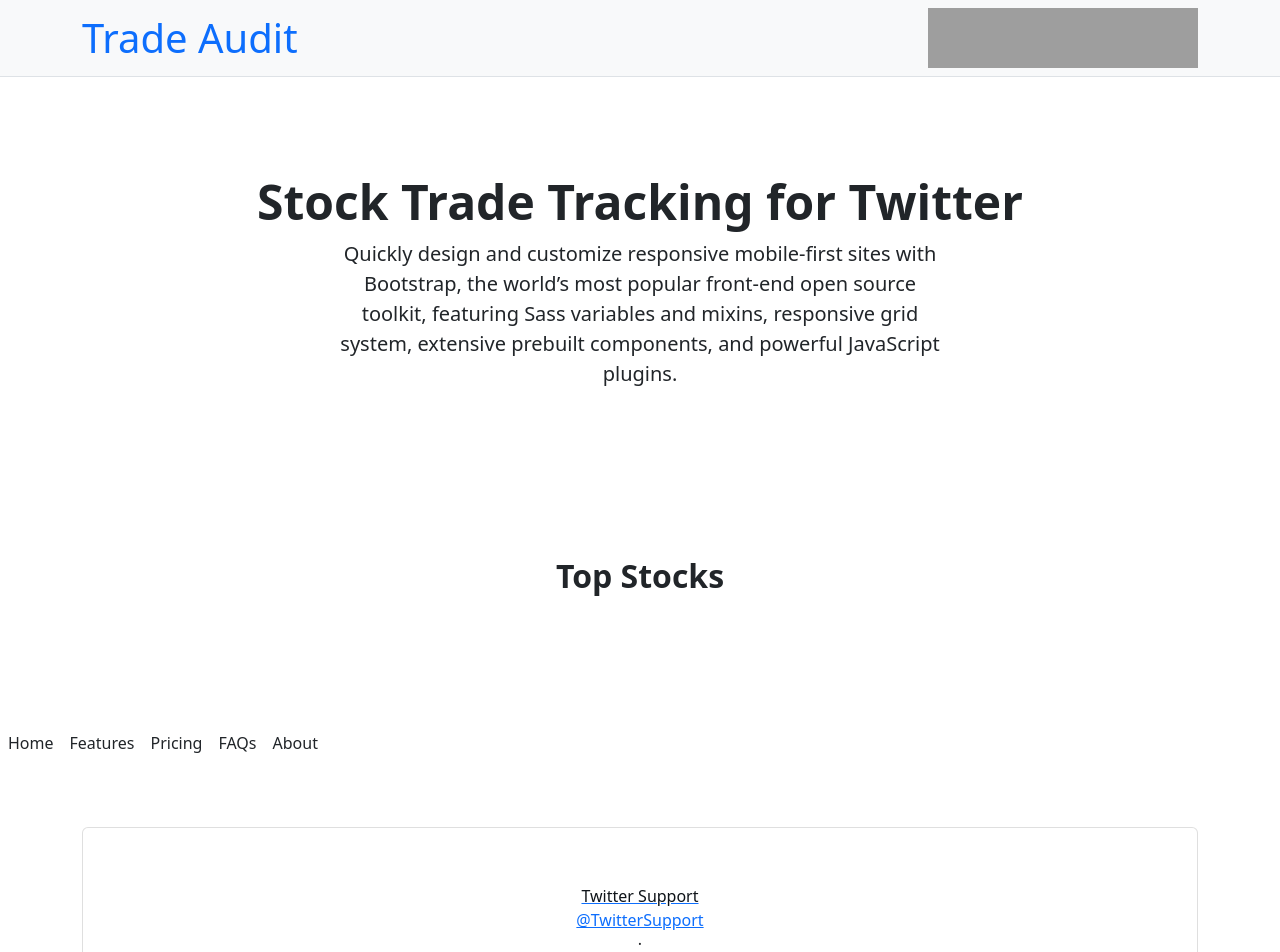
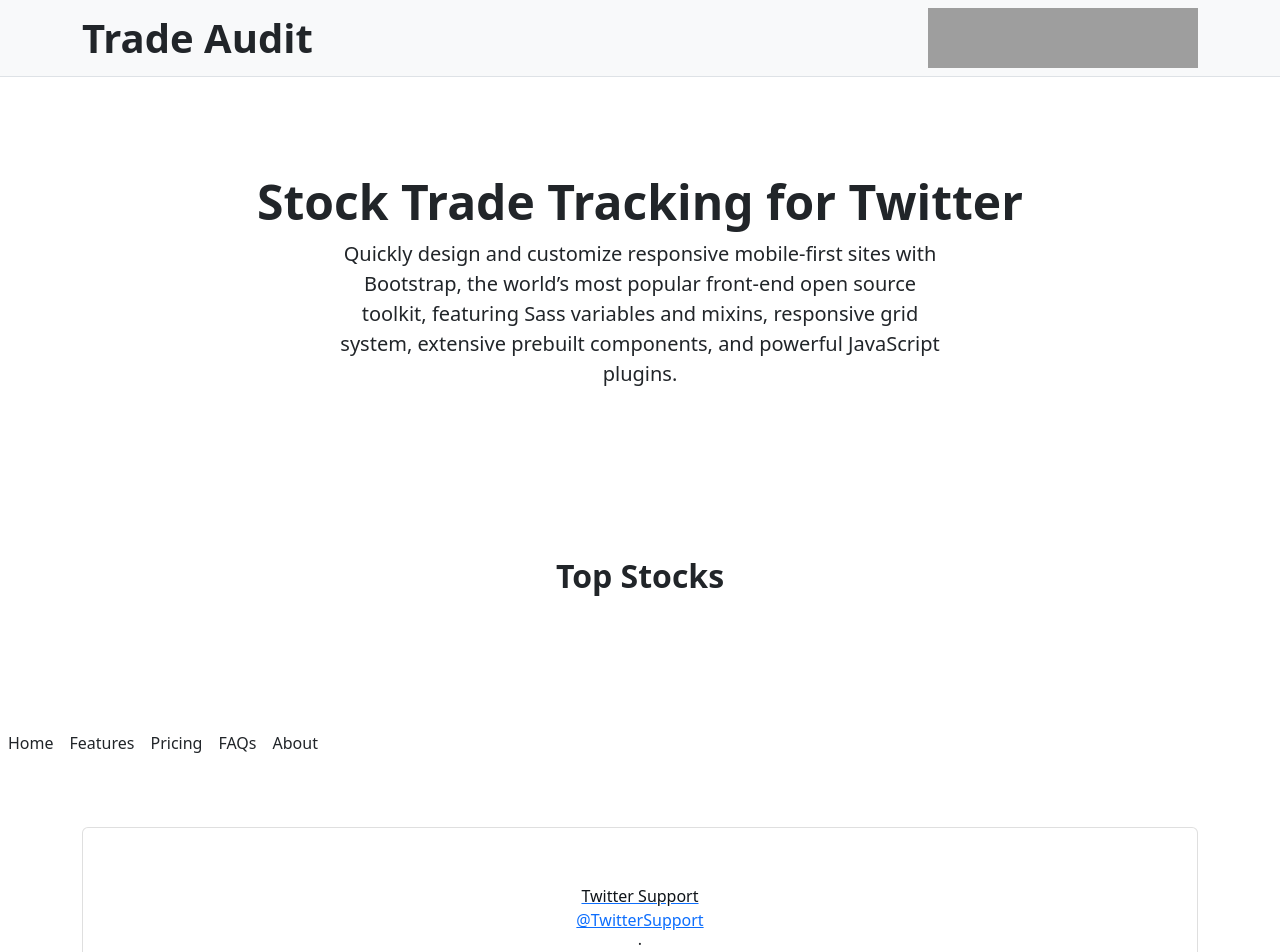
Before and after one commit to stevenrskelton/tradeaudit.app, a Jekyll site: the page built from index.html, in a window 1280 px wide. Shown: the top 952 px of the page. Built offline with Jekyll 4.4.1, drawn with Linux system fonts in a browser that asks for light colours; grey boxes are pictures that could not be loaded.

Commit message:
Update empty.html

```diff
--- a/_layouts/empty.html
+++ b/_layouts/empty.html
@@ -10,7 +10,7 @@
 <body>
   <nav class="py-2 bg-light border-bottom">
     <div class="container d-flex flex-wrap">
-        <a href="/" class="me-auto fs-1 text-decoration-none">Trade Audit</a>
+        <a href="/" class="me-auto fs-1 fw-bold text-decoration-none link-dark">Trade Audit</a>
         <img alt="Get it on Google Play" height="60px" id="logo-img" src="https://play.google.com/intl/en_us/badges/static/images/badges/en_badge_web_generic.png">
     </div>
   </nav>
```
